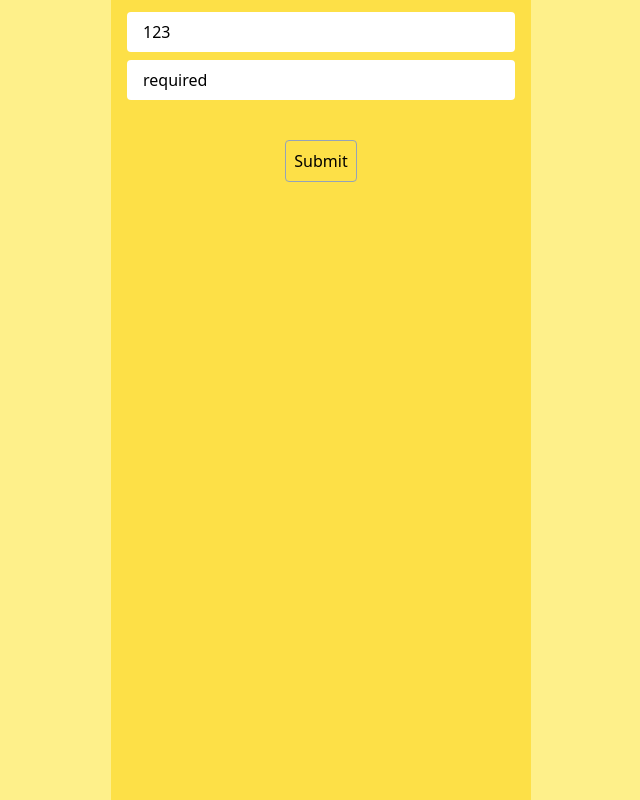
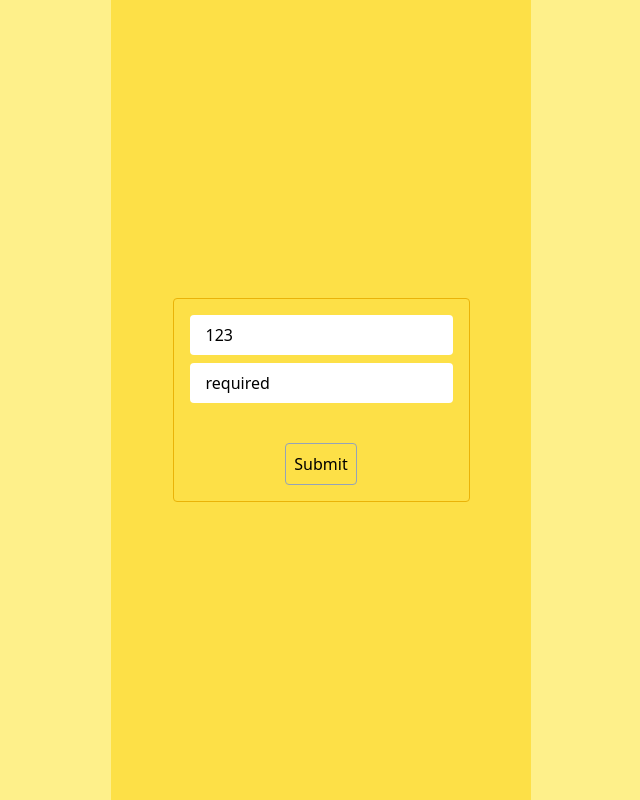
Before and after one commit to maxzz/forms-react-hook-form, a React (Vite) app: page / in a window 1280 px wide. Shown: the whole page, without its empty margins (319-959 px from the left). Built offline with nearby package versions, Linux system fonts and the light colour scheme.

Commit message:
WIP. hook-form. update inputs layout

```diff
--- a/src/components/page1/index.tsx
+++ b/src/components/page1/index.tsx
@@ -20,7 +20,7 @@ function Form() {
     console.log(watch("example"));
 
     return (
-        <form className="grid gap-y-2" onSubmit={handleSubmit(onSubmit)}>
+        <form className="p-4 border-yellow-500 border rounded grid gap-y-2" onSubmit={handleSubmit(onSubmit)}>
 
             <input className="px-4 py-2 rounded" defaultValue="test" {...register("example")} />
 
@@ -28,7 +28,7 @@ function Form() {
                 <input className="px-4 py-2 rounded" {...register("exampleRequired", { required: true })} />
 
                 <span className={classNames(
-                    "text-xs pb-4 text-red-500",
+                    "text-xs pb-4 text-red-500 select-none",
                     !errors.exampleRequired && 'invisible',
                 )}>This field is required</span>
             </div>
@@ -40,7 +40,7 @@ function Form() {
 
 export function Page1_Form() {
     return (
-        <div className="px-4 py-3 w-[420px] bg-yellow-300">
+        <div className="w-[420px] flex items-center justify-center bg-yellow-300">
             <Form />
         </div>
     );
```
